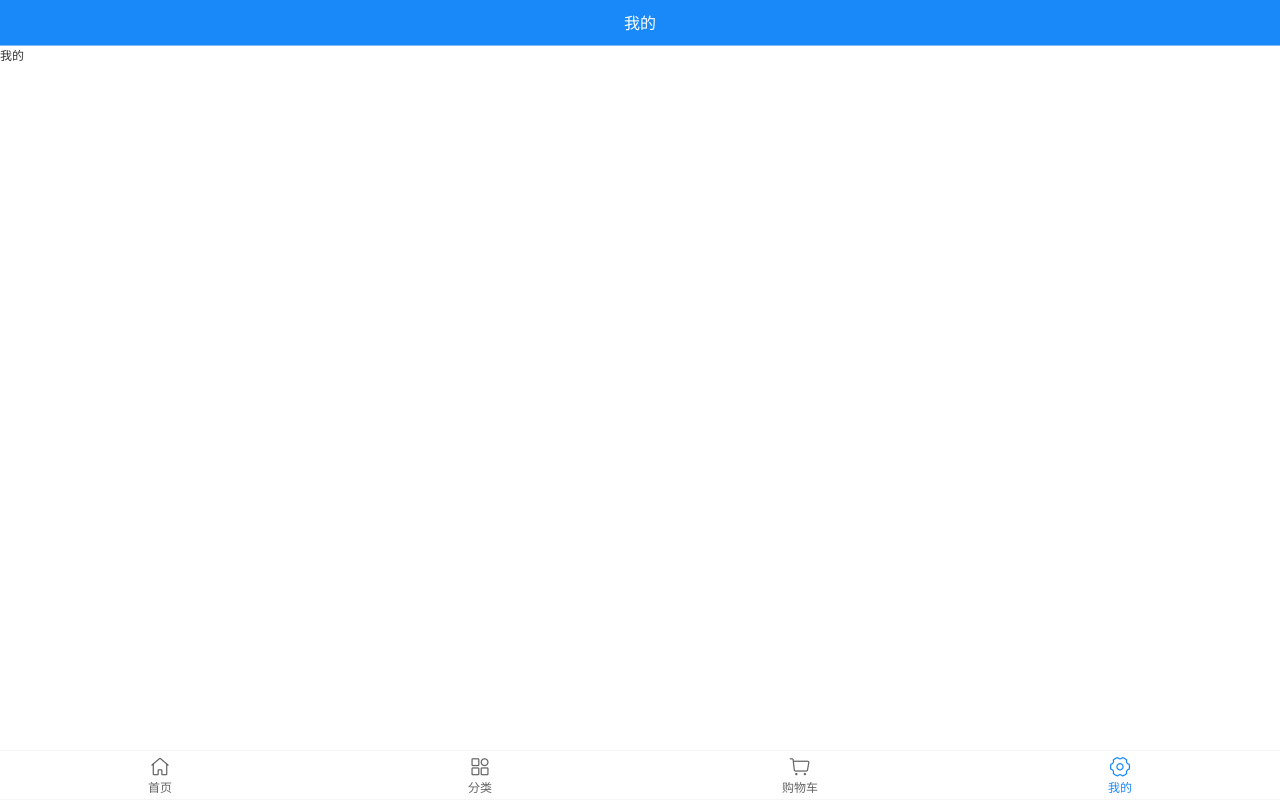
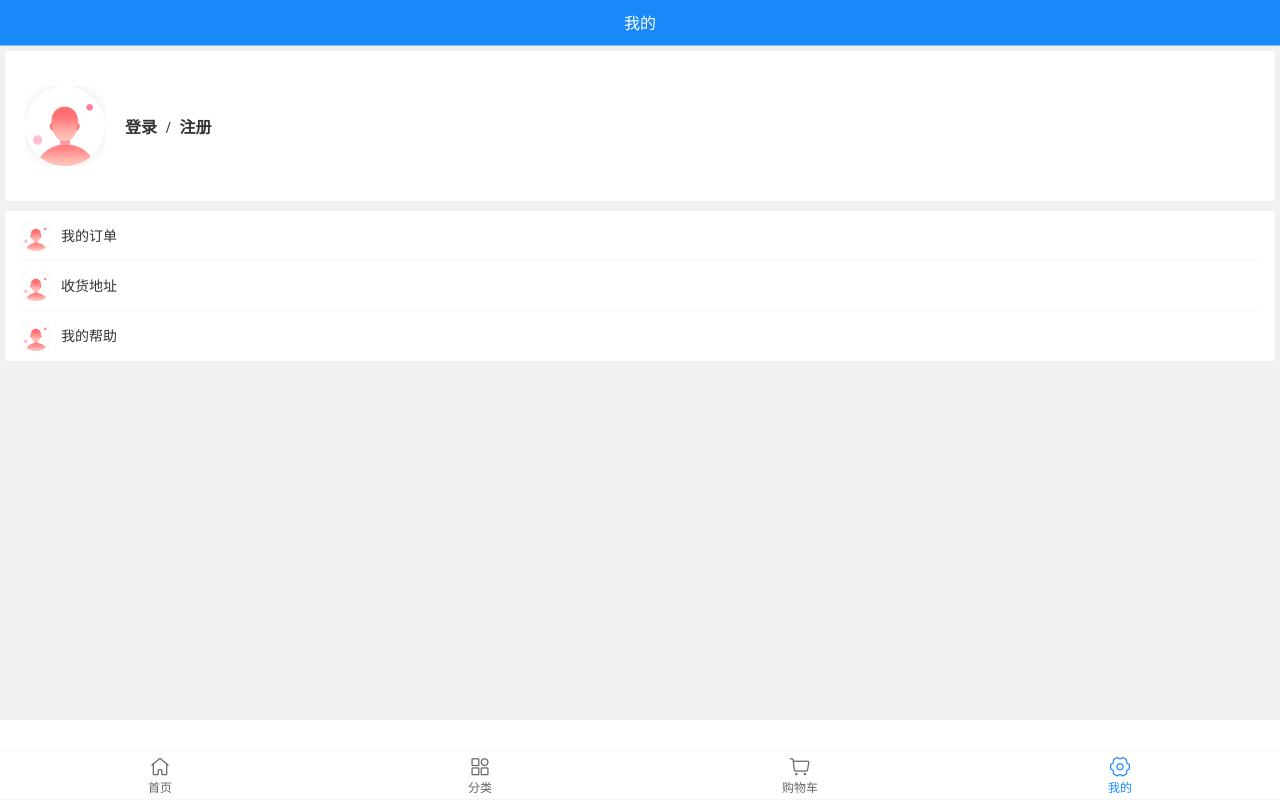
Before and after one commit to agengen1/vue2-shop, a Vue app: page /layout/user in a window 1280 px wide. Built offline with nearby package versions, Linux system fonts and the light colour scheme.

Commit message:
新增：登录、注册，及用户信息展示

```diff
--- /dev/null
+++ b/src/api/userApi.js
@@ -0,0 +1,24 @@
+import axios from "@/utils/request"
+
+/**
+ * 登录
+ * @param {string} username 用户名
+ * @param {string} password 密码
+*/
+export function Loginapi(username, password) {
+    return axios.post("login", {
+        username, password
+    })
+}
+
+/**
+ * 注册
+ * @param {string} username 用户名
+ * @param {string} password 密码
+ * @param {string} email 邮箱
+*/
+export function Registerapi(username, password,email) {
+    return axios.post("register", {
+        username, password,email
+    })
+}
--- a/src/components/shop_details/index.vue
+++ b/src/components/shop_details/index.vue
@@ -15,15 +15,15 @@
           <van-stepper v-model="shopCount" />
         </p>
         <p>
-          <van-button type="info" round size="small">立即购买</van-button>
-          <van-button type="primary" round size="small">加入购物车</van-button>
+          <van-button type="info" round size="mini">立即购买</van-button>
+          <van-button type="primary" round size="mini">加入购物车</van-button>
         </p>
       </div>
     </div>
     <div class="footer">
       <h2>商品参数</h2>
-      <p>商品ID号: {{shopDetails.id}}</p>
-      <p>库存情况: {{shopDetails.num}}件</p>
+      <p><span>商品ID号:</span> {{shopDetails.id}}</p>
+      <p><span>库存情况:</span> {{shopDetails.num}}件</p>
     </div>
   </div>
 </template>
@@ -59,6 +59,7 @@ export default {
 .shopDetails {
   padding: 8px;
   background-color: #f1f1f1;
+  height: 83vh;
   .top {
     display: flex;
     justify-content: center;
@@ -77,7 +78,7 @@ export default {
     }
     > div {
       p {
-        margin: 5px 0;
+        margin: 10px 0;
         &:nth-child(1) {
           span {
             &:nth-child(1) {
@@ -89,6 +90,34 @@ export default {
             }
           }
         }
+        &:nth-child(2) {
+          display: flex;
+          align-items: center;
+          .van-stepper{
+            margin-left: 5px;
+          }
+        }
+        &:nth-child(3) {
+          button{
+            margin-right:10px;
+          }
+        }
+      }
+    }
+  }
+  .footer{
+    margin: 10px 0;
+    background-color: #fff;
+    padding: 5px 10px;
+    h2 {
+      height: 30px;
+      font-weight: 700;
+      border-bottom: 1px solid #e3e1e1;
+    }
+    >p{
+      margin: 10px 0;
+      span{
+        color: #848484;
       }
     }
   }
--- a/src/router/index.js
+++ b/src/router/index.js
@@ -98,6 +98,22 @@ const routes = [
         },
         component: () => import("@/components/shop_details/index.vue"),
       },
+      {
+        path: "login",
+        name: "login",
+        meta: {
+          title: "登录",
+        },
+        component: () => import("@/views/layout/user/login/index.vue"),
+      },
+      {
+        path: "register",
+        name: "register",
+        meta: {
+          title: "注册",
+        },
+        component: () => import("@/views/layout/user/register/index.vue"),
+      },
     ]
   },
 ];
--- a/src/store/index.js
+++ b/src/store/index.js
@@ -1,15 +1,13 @@
 import Vue from 'vue'
 import Vuex from 'vuex'
-
+import user from "@/store/user.js"
+import shopCart from "@/store/shopCart.js"
 Vue.use(Vuex)
 
 export default new Vuex.Store({
-  state: {
-  },
-  mutations: {
-  },
-  actions: {
-  },
+
   modules: {
+    user,
+    shopCart,
   }
 })
--- /dev/null
+++ b/src/store/shopCart.js
@@ -0,0 +1,5 @@
+export default {
+    namespaced:true,
+    state:{},
+    mutations:{}
+}
--- /dev/null
+++ b/src/store/user.js
@@ -0,0 +1,17 @@
+export default {
+    namespaced: true,
+    state: {
+        userinfo: JSON.parse(window.localStorage.getItem('userinfo')) || {}, //用户信息
+        token: window.localStorage.getItem('token') || "",
+    },
+    mutations: {
+        SETTOKEN(state, value) {
+            state.token = value
+            window.localStorage.setItem("token", value)
+        },
+        SETUSERINFO(state, value) {
+            state.userinfo = value
+            window.localStorage.setItem("userinfo", JSON.stringify(value))
+        }
+    }
+}
--- a/src/views/layout/user/index.vue
+++ b/src/views/layout/user/index.vue
@@ -1,29 +1,121 @@
 <template>
-    <div>
-        我的
+  <div class="user">
+    <div class="userinfo">
+      <p>
+        <img src="@/assets/avatar_default.png" />
+      </p>
+      <p v-if="JSON.stringify(userinfo) != '{}'">{{userinfo.username}}</p>
+      <p v-else>
+        <span @click="clickSkipRouter('login')">登录</span> /
+        <span @click="clickSkipRouter('register')">注册</span>
+      </p>
+
     </div>
+    <div class="other">
+      <van-cell>
+        <!-- 使用 title 插槽来自定义标题 -->
+        <template #title>
+          <img src="@/assets/avatar_default.png" />
+          <span class="other_title">我的订单</span>
+        </template>
+      </van-cell>
+      <van-cell>
+        <!-- 使用 title 插槽来自定义标题 -->
+        <template #title>
+          <img src="@/assets/avatar_default.png" />
+          <span class="other_title">收货地址</span>
+        </template>
+      </van-cell>
+      <van-cell>
+        <!-- 使用 title 插槽来自定义标题 -->
+        <template #title>
+          <img src="@/assets/avatar_default.png" />
+          <span class="other_title">我的帮助</span>
+        </template>
+      </van-cell>
+    </div>
+    <div class="logoutButton" v-if="token!=''">
+      <van-button type="danger" round >退出登录</van-button>
+    </div>
+  </div>
 </template>
 
 <script>
+import { mapState } from "vuex"
 export default {
-    name: 'user',
+  name: "user",
 
-    data() {
-        return {
+  data() {
+    return {};
+  },
+  computed:{
+    ...mapState("user",["userinfo","token"])
+  },
 
-        };
-    },
-
-    mounted() {
-
-    },
-
-    methods: {
-
-    },
+  methods: {
+    /**
+     * 点击跳转路由
+     * @param {'login'|'register'} location 跳转的路由
+    */
+   clickSkipRouter(location){
+       this.$router.push(`/layout/${location}`)
+   }
+  }
 };
 </script>
 
 <style lang="less" scoped>
+.user {
+  padding: 5px;
+  height: 83vh;
+  background-color: #f1f1f1;
+  .userinfo {
+    height: 150px;
+    background-color: #fff;
+    display: flex;
+    align-items: center;
+    p {
+      margin-left: 20px;
+      &:nth-child(1) {
+        width: 80px;
+        height: 80px;
+        img {
+          width: 100%;
+        }
+      }
+      &:nth-child(2) {
+        margin-left: 15px;
 
+        font: 700 16px "华文楷书";
+        span {
+          margin: 0 5px;
+        }
+      }
+    }
+  }
+  .other {
+    margin-top: 10px;
+    .van-cell {
+      img {
+          margin-right: 10px;
+        width: 30px;
+        height: 30px;
+        object-fit: cover;
+      }
+      .van-cell__title {
+        display: flex;
+        align-items: center;
+      }
+    }
+  }
+  .logoutButton{
+    margin-top:50px;
+    display: flex;
+    justify-content: center;
+    button{
+      width: 80%;
+      height: 40px;
+    }
+  }
+}
 </style>
--- /dev/null
+++ b/src/views/layout/user/login/index.vue
@@ -0,0 +1,72 @@
+<template>
+  <div class="login">
+    <van-form @submit="onSubmit">
+      <van-field
+        v-model="username"
+        name="用户名"
+        label="用户名"
+        placeholder="用户名"
+        :rules="[{ required: true, message: '请填写用户名' }]"
+      />
+      <van-field
+        v-model="password"
+        type="password"
+        name="密码"
+        label="密码"
+        placeholder="密码"
+        :rules="[{ required: true, message: '请填写密码' },{pattern:/[A-Za-z\d]{6,}/, message: '密码长度最少为6位'}]"
+      />
+      <div style="margin: 16px;">
+        <van-button round block type="info" native-type="submit">登录</van-button>
+      </div>
+    </van-form>
+  </div>
+</template>
+
+<script>
+import { Loginapi } from "@/api/userApi.js";
+import { mapMutations } from "vuex";
+export default {
+  name: "login",
+
+  data() {
+    return {
+      username: "", //用户名
+      password: "" //密码
+    };
+  },
+
+  methods: {
+    async login(username, password) {
+      this.$toast.loading();
+      const { data: res } = await Loginapi(username, password);
+      if (res.code === 1) {
+        let obj = res.data;
+        this.SETTOKEN(res.data.session_id);
+        delete obj.session_id;
+        this.SETUSERINFO(obj);
+        this.$toast.success(res.msg);
+        this.$router.replace('/layout/user')
+      } else {
+        this.$toast.fail(res.msg);
+      }
+    },
+    /**
+     * 表单提交登录
+     */
+    onSubmit() {
+      this.login(this.username, this.password);
+    },
+    ...mapMutations("user", ["SETTOKEN", "SETUSERINFO"])
+  }
+};
+</script>
+
+<style lang="less" scoped>
+.login {
+  padding: 5px;
+  .van-form {
+    margin-top: 10px;
+  }
+}
+</style>
--- /dev/null
+++ b/src/views/layout/user/register/index.vue
@@ -0,0 +1,81 @@
+<template>
+  <div class="register">
+    <van-form @submit="onSubmit">
+      <van-field
+        v-model="username"
+        name="用户名"
+        label="用户名"
+        placeholder="用户名"
+        :rules="[{ required: true, message: '请填写用户名' }]"
+      />
+      <van-field
+        v-model="password"
+        type="password"
+        name="密码"
+        label="密码"
+        placeholder="密码"
+        :rules="[{ required: true, message: '请填写密码' },{pattern:/[A-Za-z\d]{6,}/, message: '密码长度最少为6位'}]"
+      />
+      <van-field
+        v-model="email"
+        type="email"
+        name="邮箱"
+        label="邮箱"
+        placeholder="邮箱"
+        :rules="[{ required: true, message: '请填写邮箱' },{pattern:/^\w+@[a-zA-Z0-9]{2,10}(?:\.[a-z]{2,4}){1,3}$/, message: '请输入合法邮箱'}]"
+      />
+      <div style="margin: 16px;">
+        <van-button round block type="info" native-type="submit">注册</van-button>
+      </div>
+    </van-form>
+  </div>
+</template>
+
+<script>
+import { Registerapi } from "@/api/userApi.js";
+import { mapMutations } from "vuex";
+export default {
+  name: "register",
+
+  data() {
+    return {
+      username: "", //用户名
+      password: "", //密码
+      email: "" //邮箱
+    };
+  },
+
+  methods: {
+    async Register(username, password, email) {
+      this.$toast.loading();
+      const { data: res } = await Registerapi(username, password, email);
+      if (res.code === 1) {
+        let obj = res.data;
+        this.SETTOKEN(res.data.session_id);
+        delete obj.session_id;
+        this.SETUSERINFO(obj);
+        this.$toast.success(res.msg);
+        this.$router.replace("/layout/user");
+      } else {
+        this.$toast.fail(res.msg);
+      }
+    },
+    /**
+     * 表单提交登录
+     */
+    onSubmit() {
+      this.Register(this.username, this.password, this.email);
+    },
+    ...mapMutations("user", ["SETTOKEN", "SETUSERINFO"])
+  }
+};
+</script>
+
+<style lang="less" scoped>
+.register {
+  padding: 5px;
+  .van-form {
+    margin-top: 10px;
+  }
+}
+</style>
```
Also changed, not shown: 1 other file (tests, documents, lock files or other folders).
